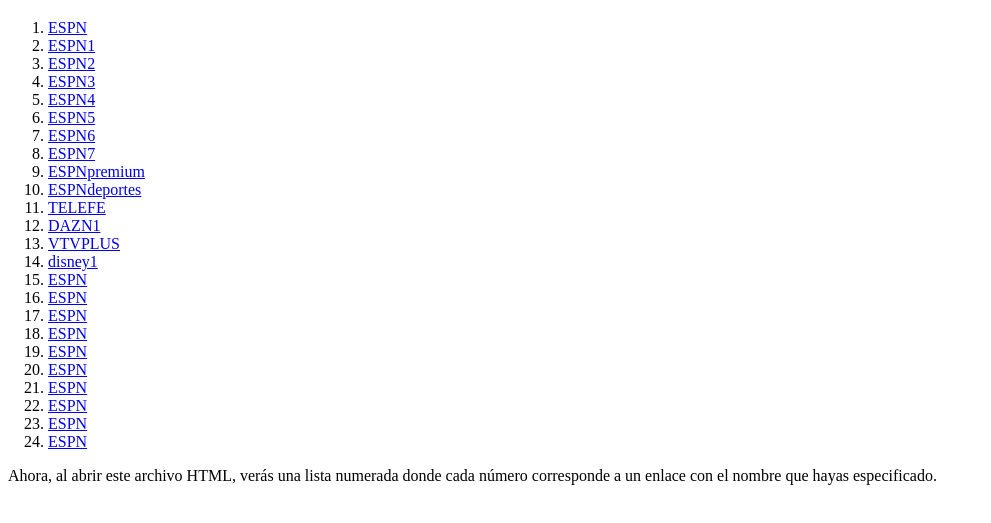
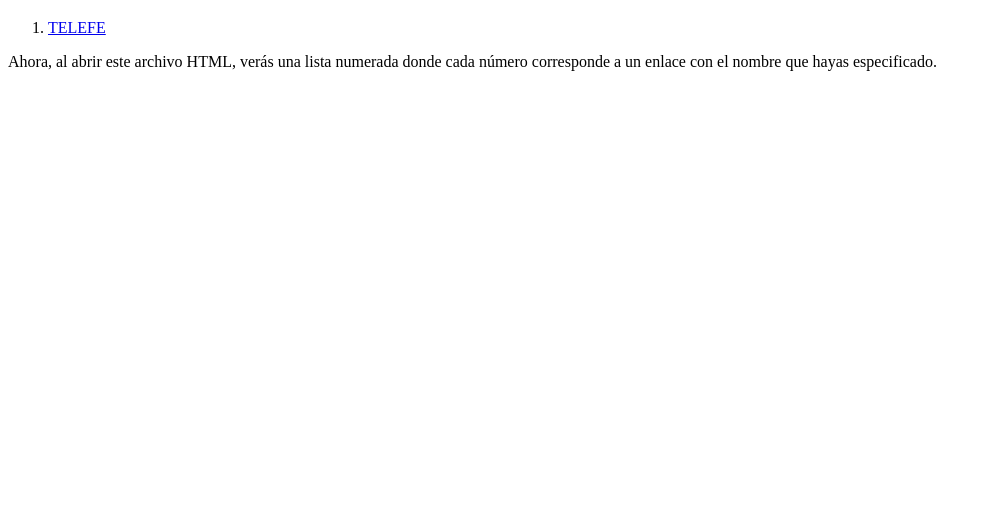
Before and after one commit to Primavera4/Uno, a plain HTML site: page index.html in a window 1280 px wide. Shown: the part 61-584 px from the top of the page, without its empty margins (0-991 px from the left). Drawn offline with Linux system fonts and the light colour scheme.

Commit message:
Update index.html

```diff
--- a/index.html
+++ b/index.html
@@ -8,30 +8,9 @@
 <h1>Mis Enlaces con Nombres</h1>
 
 <ol>
-  <li><a href="https://la12hd.com/vivo/canal.php?stream=espn">ESPN</a></li>
-  <li><a href="https://la12hd.com/vivo/canal.php?stream=espn1">ESPN1</a></li>
-  <li><a href="https://la12hd.com/vivo/canal.php?stream=espn2">ESPN2</a></li>
-  <li><a href="https://la12hd.com/vivo/canal.php?stream=espn3">ESPN3</a></li>
-  <li><a href="https://la12hd.com/vivo/canal.php?stream=espn4">ESPN4</a></li>
-  <li><a href="https://la12hd.com/vivo/canal.php?stream=espn5">ESPN5</a></li>
-  <li><a href="https://la12hd.com/vivo/canal.php?stream=espn6">ESPN6</a></li>
-  <li><a href="https://la12hd.com/vivo/canal.php?stream=espn7">ESPN7</a></li>
-  <li><a href="https://la12hd.com/vivo/canal.php?stream=espnpremium">ESPNpremium</a></li>
-  <li><a href="https://la12hd.com/vivo/canal.php?stream=espndeportes">ESPNdeportes</a></li>
+
   <li><a href="https://la12hd.com/vivo/canal.php?stream=telefe">TELEFE</a></li>
-  <li><a href="https://la12hd.com/vivo/canal.php?stream=dazn1">DAZN1</a></li>
-  <li><a href="https://la12hd.com/vivo/canal.php?stream=vtvplus">VTVPLUS</a></li>
-  <li><a href="https://la12hd.com/vivo/canal.php?stream=disney1">disney1</a></li>
-  <li><a href="https://la12hd.com/vivo/canal.php?stream=espn">ESPN</a></li>
-  <li><a href="https://la12hd.com/vivo/canal.php?stream=espn">ESPN</a></li>
-  <li><a href="https://la12hd.com/vivo/canal.php?stream=espn">ESPN</a></li>
-  <li><a href="https://la12hd.com/vivo/canal.php?stream=espn">ESPN</a></li>
-  <li><a href="https://la12hd.com/vivo/canal.php?stream=espn">ESPN</a></li>
-  <li><a href="https://la12hd.com/vivo/canal.php?stream=espn">ESPN</a></li>
-  <li><a href="https://la12hd.com/vivo/canal.php?stream=espn">ESPN</a></li>
-  <li><a href="https://la12hd.com/vivo/canal.php?stream=espn">ESPN</a></li>
-  <li><a href="https://la12hd.com/vivo/canal.php?stream=espn">ESPN</a></li>
-  <li><a href="https://la12hd.com/vivo/canal.php?stream=espn">ESPN</a></li>
+
 </ol>
 
 <p>Ahora, al abrir este archivo HTML, verás una lista numerada donde cada número corresponde a un enlace con el nombre que hayas especificado.</p>
```
